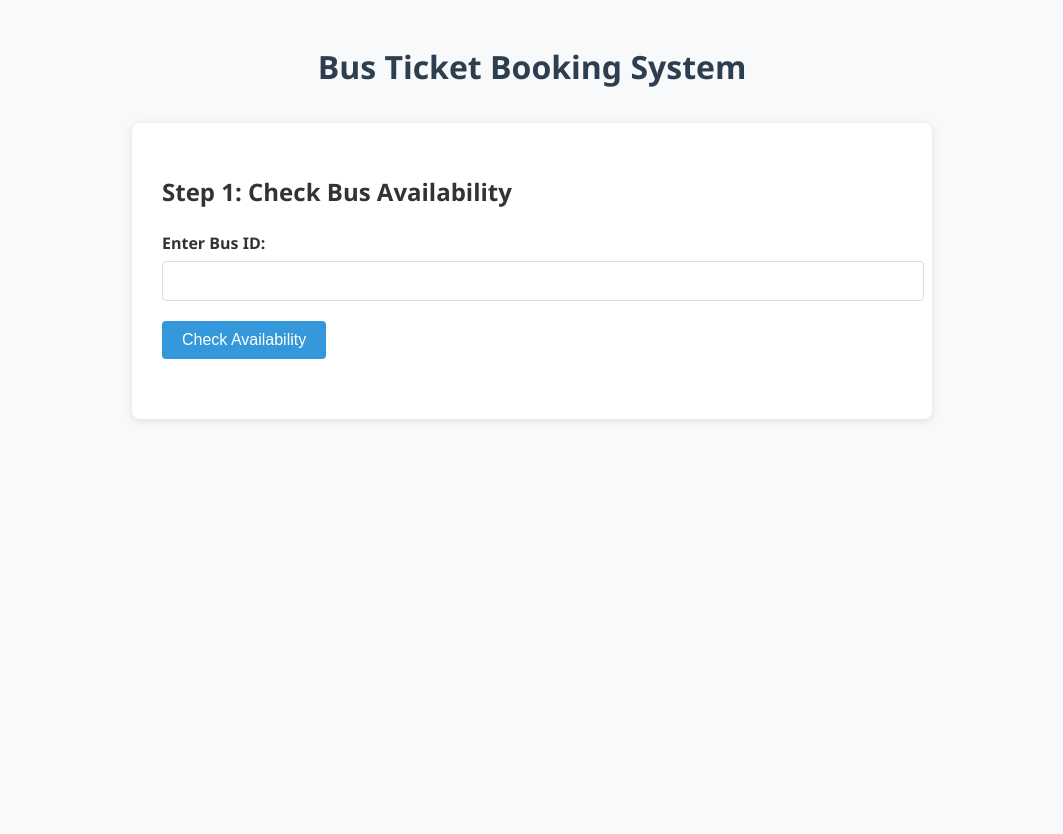
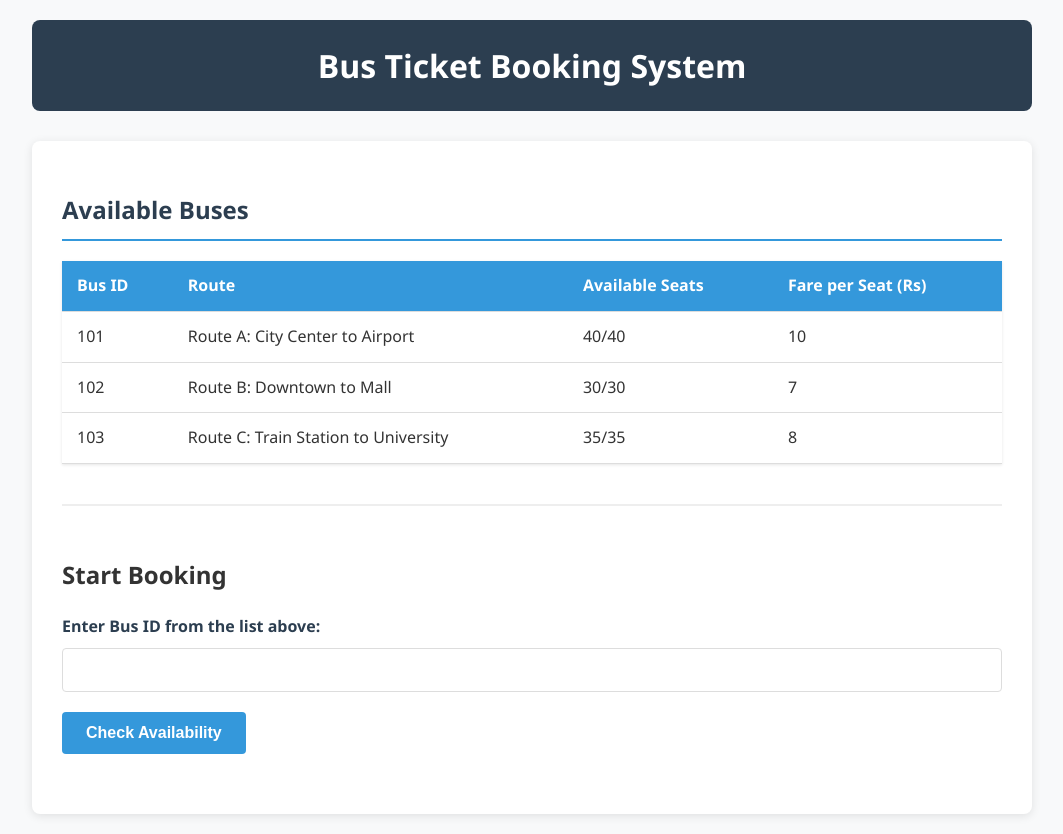
Before and after one commit to AkibDa/Transport, a Flask app: page / in a window 1280 px wide. Shown: the whole page, without its empty margins (108-1171 px from the left). Before the commit the page ends 421 px from the top, so only its background shows below. Run offline with Flask 3, Linux system fonts and the light colour scheme.

Commit message:
updated version

```diff
--- a/main.py
+++ b/main.py
@@ -57,6 +57,52 @@ def check_bus():
         'fare_per_seat': bus.fare
     })
 
+# All API endpoints in app.py
+@app.route('/api/routes')
+def get_routes():
+    buses = []
+    for bus in system.buses:
+        buses.append({
+            'bus_id': bus.bus_id,
+            'route': bus.route,
+            'available_seats': bus.available_seats,
+            'total_seats': bus.total_seats,
+            'fare': bus.fare
+        })
+    return jsonify(buses)
+
+@app.route('/api/check_bus', methods=['POST'])
+def check_bus():
+    bus_id = int(request.json.get('bus_id'))
+    bus = system.get_bus(bus_id)
+    if not bus:
+        return jsonify({'error': 'Invalid Bus ID'}), 404
+
+    return jsonify({
+        'bus_id': bus.bus_id,
+        'route': bus.route,
+        'available_seats': bus.available_seats,
+        'fare_per_seat': bus.fare
+    })
+
+@app.route('/api/book', methods=['POST'])
+def book():
+    bus_id = int(request.json.get('bus_id'))
+    num_seats = int(request.json.get('num_seats'))
+
+    bus = system.get_bus(bus_id)
+    if not bus:
+        return jsonify({'error': 'Invalid Bus ID'}), 404
+
+    if num_seats > bus.available_seats:
+        return jsonify({'error': 'Not enough seats available'}), 400
+
+    fare = bus.get_fare(num_seats)
+    return jsonify({
+        'fare': fare,
+        'available_seats': bus.available_seats
+    })
+
 @app.route('/api/book', methods=['POST'])
 def book():
     bus_id = int(request.json.get('bus_id'))
--- a/static/script.js
+++ b/static/script.js
@@ -1,6 +1,9 @@
 document.addEventListener('DOMContentLoaded', function() {
   // Current booking state
   let currentBus = null;
+
+  // Load available buses when page loads
+  loadAvailableBuses();
 
   // Step 1: Check Bus Availability
   document.getElementById('check-bus-form').addEventListener('submit', function(e) {
@@ -34,7 +37,7 @@ document.addEventListener('DOMContentLoaded', function() {
       .catch(error => {
           const errorDiv = document.createElement('div');
           errorDiv.className = 'error-message';
-          errorDiv.textContent = error.error || 'Error checking bus availability';
+          errorDiv.textContent = error.error || 'Error checking bus availability. Please check the Bus ID.';
           document.getElementById('check-bus-form').appendChild(errorDiv);
       });
   });
@@ -52,7 +55,12 @@ document.addEventListener('DOMContentLoaded', function() {
       const numSeats = document.getElementById('num-seats').value;
 
       if (!currentBus) {
-          showError('No bus selected');
+          showError('No bus selected. Please go back and select a bus.');
+          return;
+      }
+
+      if (numSeats <= 0) {
+          showError('Please enter a valid number of seats.');
           return;
       }
 
@@ -82,7 +90,7 @@ document.addEventListener('DOMContentLoaded', function() {
           if (errorDiv) errorDiv.remove();
       })
       .catch(error => {
-          showError(error.error || 'Error calculating fare');
+          showError(error.error || 'Error calculating fare. Please try again.');
       });
   });
 
@@ -111,16 +119,19 @@ document.addEventListener('DOMContentLoaded', function() {
           document.getElementById('step2').classList.add('hidden');
           document.getElementById('step3').classList.remove('hidden');
           document.getElementById('confirmation-message').innerHTML = `
-              <p><strong>Booking confirmed!</strong></p>
-              <p>Bus ID: ${currentBus.bus_id}</p>
-              <p>Route: ${currentBus.route}</p>
-              <p>Seats booked: ${numSeats}</p>
-              <p>Total fare: Rs${document.getElementById('total-fare').textContent}</p>
-              <p>Remaining seats: ${data.new_availability}</p>
+              <p><strong>✅ Booking confirmed!</strong></p>
+              <p><strong>Bus ID:</strong> ${currentBus.bus_id}</p>
+              <p><strong>Route:</strong> ${currentBus.route}</p>
+              <p><strong>Seats booked:</strong> ${numSeats}</p>
+              <p><strong>Total fare:</strong> Rs${document.getElementById('total-fare').textContent}</p>
+              <p><strong>Remaining seats:</strong> ${data.new_availability}</p>
           `;
+
+          // Refresh the bus list to show updated availability
+          loadAvailableBuses();
       })
       .catch(error => {
-          showError(error.error || 'Error confirming booking');
+          showError(error.error || 'Error confirming booking. Please try again.');
       });
   });
 
@@ -137,6 +148,37 @@ document.addEventListener('DOMContentLoaded', function() {
       document.getElementById('step1').classList.remove('hidden');
   });
 
+  // Load available buses
+  function loadAvailableBuses() {
+      fetch('/api/routes')
+          .then(response => response.json())
+          .then(data => {
+              const busesList = document.getElementById('buses-list');
+              busesList.innerHTML = '';
+
+              if (data.length === 0) {
+                  busesList.innerHTML = '<tr><td colspan="4">No buses available at the moment</td></tr>';
+                  return;
+              }
+
+              data.forEach(bus => {
+                  const row = document.createElement('tr');
+                  row.innerHTML = `
+                      <td>${bus.bus_id}</td>
+                      <td>${bus.route}</td>
+                      <td>${bus.available_seats}/${bus.total_seats}</td>
+                      <td>${bus.fare}</td>
+                  `;
+                  busesList.appendChild(row);
+              });
+          })
+          .catch(error => {
+              console.error('Error loading buses:', error);
+              document.getElementById('buses-list').innerHTML =
+                  '<tr><td colspan="4">Error loading bus information. Please refresh the page.</td></tr>';
+          });
+  }
+
   function showError(message) {
       // Remove any existing error messages
       const existingError = document.querySelector('.error-message');
--- a/static/style.css
+++ b/static/style.css
@@ -8,7 +8,7 @@ body {
 }
 
 .container {
-  max-width: 800px;
+  max-width: 1000px;
   margin: 0 auto;
   padding: 20px;
 }
@@ -16,11 +16,15 @@ body {
 header {
   text-align: center;
   margin-bottom: 30px;
+  background-color: #2c3e50;
+  color: white;
+  padding: 20px;
+  border-radius: 8px;
 }
 
 header h1 {
-  color: #2c3e50;
-  margin-bottom: 10px;
+  margin: 0;
+  font-size: 2rem;
 }
 
 main {
@@ -28,6 +32,44 @@ main {
   padding: 30px;
   border-radius: 8px;
   box-shadow: 0 2px 10px rgba(0, 0, 0, 0.1);
+}
+
+#bus-list-section {
+  margin-bottom: 40px;
+}
+
+#bus-list-section h2 {
+  color: #2c3e50;
+  border-bottom: 2px solid #3498db;
+  padding-bottom: 10px;
+}
+
+#buses-table {
+  width: 100%;
+  border-collapse: collapse;
+  margin-top: 15px;
+  box-shadow: 0 1px 3px rgba(0,0,0,0.1);
+}
+
+#buses-table th, #buses-table td {
+  padding: 12px 15px;
+  text-align: left;
+  border-bottom: 1px solid #ddd;
+}
+
+#buses-table th {
+  background-color: #3498db;
+  color: white;
+  font-weight: 600;
+}
+
+#buses-table tr:hover {
+  background-color: #f5f5f5;
+}
+
+.booking-process {
+  border-top: 2px solid #eee;
+  padding-top: 30px;
 }
 
 section {
@@ -49,32 +91,36 @@ section {
 
 label {
   display: block;
-  margin-bottom: 5px;
+  margin-bottom: 8px;
   font-weight: 600;
+  color: #2c3e50;
 }
 
 input {
   width: 100%;
-  padding: 10px;
+  padding: 12px;
   border: 1px solid #ddd;
   border-radius: 4px;
   font-size: 16px;
+  box-sizing: border-box;
 }
 
 button {
   background-color: #3498db;
   color: white;
   border: none;
-  padding: 10px 20px;
+  padding: 12px 24px;
   border-radius: 4px;
   cursor: pointer;
   font-size: 16px;
   margin-right: 10px;
-  transition: background-color 0.3s;
+  transition: all 0.3s;
+  font-weight: 600;
 }
 
 button:hover {
   background-color: #2980b9;
+  transform: translateY(-1px);
 }
 
 #confirm-booking {
--- a/templates/index.html
+++ b/templates/index.html
@@ -3,7 +3,7 @@
 <head>
     <meta charset="UTF-8">
     <meta name="viewport" content="width=device-width, initial-scale=1.0">
-    <title>Bus Ticket Booking</title>
+    <title>Bus Ticket Booking System</title>
     <link rel="stylesheet" href="{{ url_for('static', filename='style.css') }}">
 </head>
 <body>
@@ -13,12 +13,32 @@
         </header>
 
         <main>
+            <!-- Bus List Section -->
+            <section id="bus-list-section">
+                <h2>Available Buses</h2>
+                <table id="buses-table">
+                    <thead>
+                        <tr>
+                            <th>Bus ID</th>
+                            <th>Route</th>
+                            <th>Available Seats</th>
+                            <th>Fare per Seat (Rs)</th>
+                        </tr>
+                    </thead>
+                    <tbody id="buses-list">
+                        <!-- Buses will be loaded here by JavaScript -->
+                    </tbody>
+                </table>
+            </section>
+
+            <!-- Booking Process -->
+            <div class="booking-process">
                 <!-- Step 1: Check Bus Availability -->
                 <section id="step1" class="active-step">
-                <h2>Step 1: Check Bus Availability</h2>
+                    <h2>Start Booking</h2>
                     <form id="check-bus-form">
                         <div class="form-group">
-                        <label for="bus-id">Enter Bus ID:</label>
+                            <label for="bus-id">Enter Bus ID from the list above:</label>
                             <input type="number" id="bus-id" required>
                         </div>
                         <button type="submit">Check Availability</button>
@@ -34,7 +54,7 @@
 
                 <!-- Step 2: Book Tickets -->
                 <section id="step2" class="hidden">
-                <h2>Step 2: Book Tickets</h2>
+                    <h2>Book Tickets</h2>
                     <form id="booking-form">
                         <div class="form-group">
                             <label for="num-seats">Number of Seats:</label>
@@ -54,6 +74,7 @@
                     <div id="confirmation-message"></div>
                     <button id="new-booking">Start New Booking</button>
                 </section>
+            </div>
         </main>
     </div>
 
```
Also changed, not shown: other parts of static/style.css (+31 -12 lines). Lines whose indentation alone changed are shown as unchanged.
